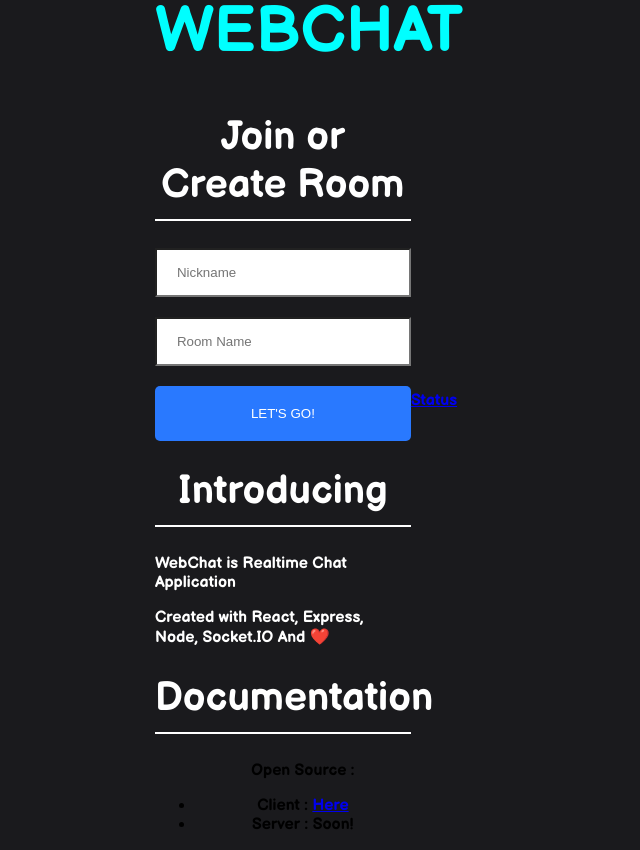
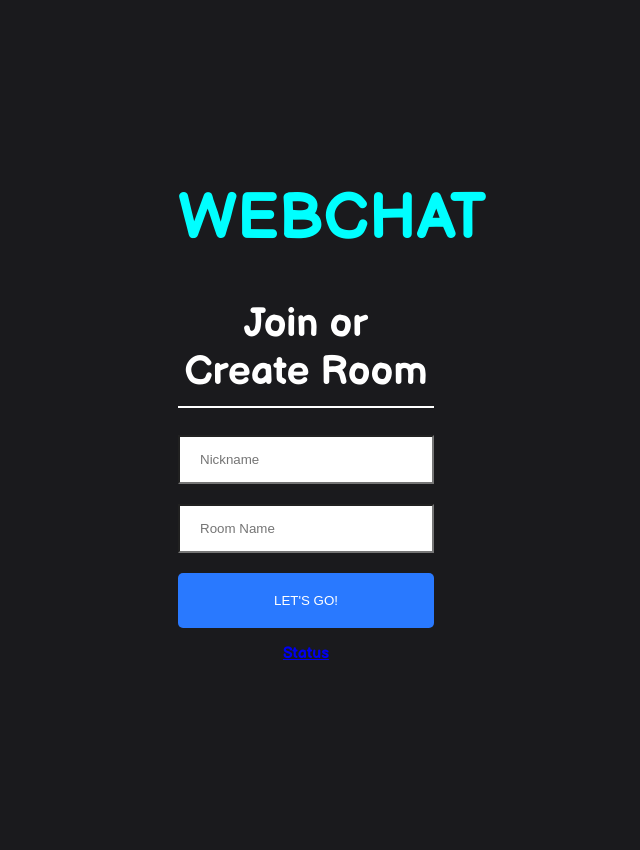
Before and after one commit to Senophyx/pocket-chat-client, a React (Create React App) app: page / in a window 1280 px wide. Shown: the whole page, without its empty margins (334-974 px from the left). After the commit the page ends 800 px from the top, so only its background shows below. Built offline with nearby package versions, Linux system fonts and the light colour scheme.

Commit message:
Update Join.js

```diff
--- a/src/components/Join/Join.js
+++ b/src/components/Join/Join.js
@@ -28,20 +28,8 @@ export default function SignIn() {
           <button className={'button mt-20'} type="submit">Let's GO!</button>
         </Link>
         <p> </p>
-          <h1 className="heading">Introducing</h1>
-           <div className="doc">
-            <p>WebChat is Realtime Chat Application</p>
-            <p>Created with React, Express, Node, Socket.IO And <span role="img" aria-label="emoji">❤️</span></p>
-           </div>
-          <p> </p>
-          <h1 className="heading">Documentation</h1>
-            <ul>
-            <p> Open Source :</p>
-            <li> Client :  <a href="https://github.com/LyQuid12/webchat-client/" target="_blank">Here</a></li>
-            <li> Server : Soon!</li>
-          </ul>
-        </div>
         <a href="https://webchat.betteruptime.com/" target="_blank">Status</a>
       </div>
+    </div>
   );
 }
```
